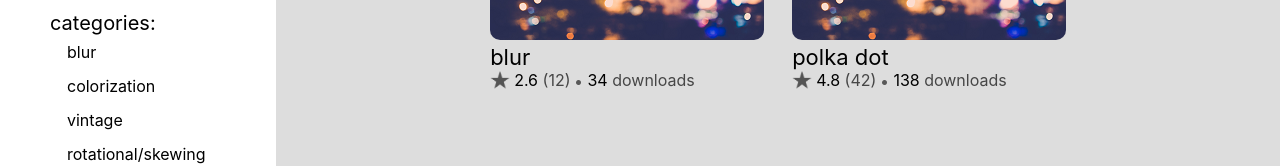
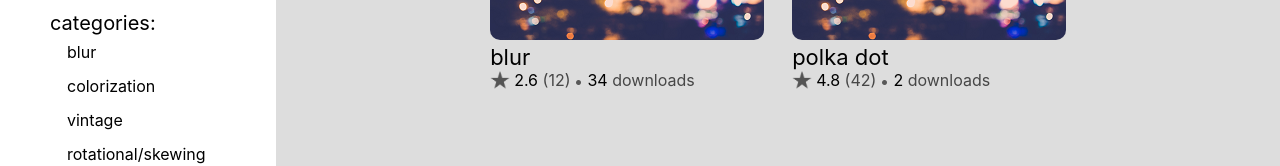
Before and after one commit to B-Evans99/customeffects, a React (Create React App) app in the folder custome/: page / in a window 1280 px wide. Shown: the part 231-397 px from the top of the page. Built offline with nearby package versions, Linux system fonts and the light colour scheme.

Commit message:
feat(App.js): add in download and rating sorts

```diff
--- a/custome/src/App.js
+++ b/custome/src/App.js
@@ -5,6 +5,20 @@ import ResultsPage from "./ResultsPage.js";
 import ProfilePage from "./ProfilePage.js";
 import "./App.css";
 import data from "./data/users.js";
+
+let sortByDownloads = effects => {
+  effects.sort((a, b) => {
+    return a.downloads <= b.downloads;
+  });
+  return effects;
+};
+
+let sortByRating = effects => {
+  effects.sort((a, b) => {
+    return a.rating <= b.rating;
+  });
+  return effects;
+};
 
 function App() {
   // 1 = initial page, 2 = results page, 3 = profile page
@@ -25,6 +39,7 @@ function App() {
     "sharpening",
     "miscellaneous"
   ]);
+  let [results, setResults] = useState(sortByRating(effects));
 
   return (
     <div className="App">
@@ -32,7 +47,7 @@ function App() {
       {navigation == 1 ? (
         <HomePage
           setNavigation={setNavigation}
-          effects={effects}
+          effects={results}
           filters={filters}
           categories={categories}
         />
--- a/custome/src/data/users.js
+++ b/custome/src/data/users.js
@@ -18,7 +18,7 @@ export default {
         "Who doesn't love a good polka dot fiasco? A perusal of the polka dot pantry?",
       rating: 4.8,
       reviewers: 42,
-      downloads: 138
+      downloads: 2
     }
   ],
   users: {
```
